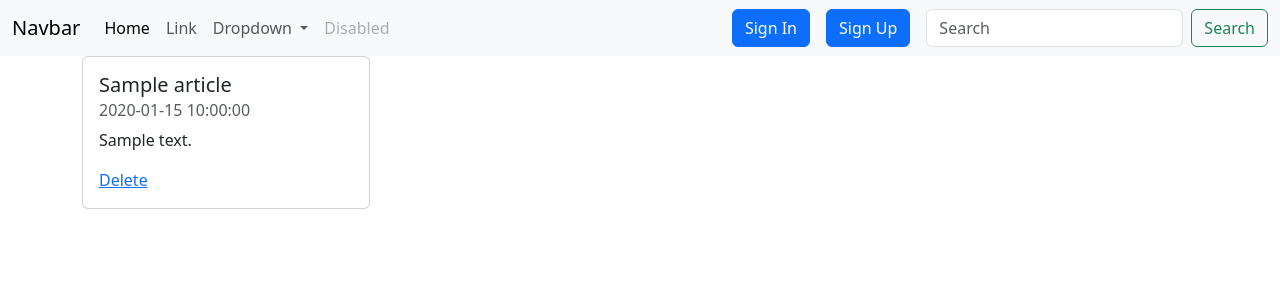
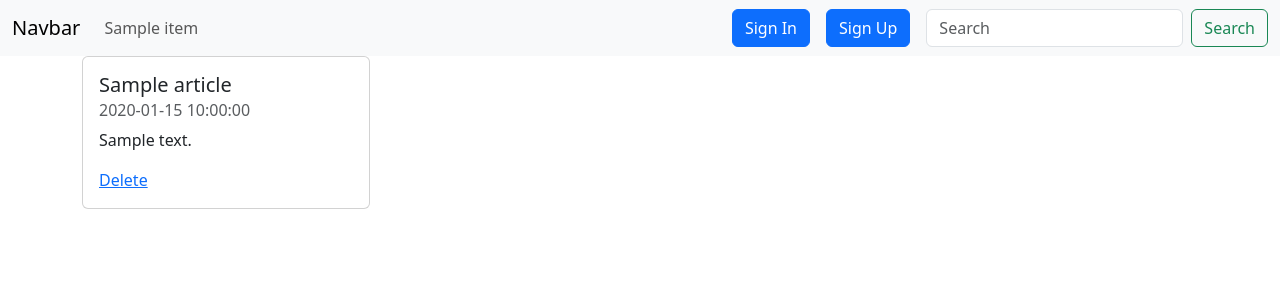
Before and after one commit to Cursoreducation/Python-Titans-group, a Flask app: page / in a window 1280 px wide. Shown: the top 300 px of the page. Run offline with Flask 2, Linux system fonts and the light colour scheme; tables that the repository leaves empty hold one stand-in row (values such as "Sample post").

Commit message:
flask restful

```diff
--- a/lectures/flask-app/app.py
+++ b/lectures/flask-app/app.py
@@ -1,9 +1,11 @@
 from flask import Flask
 from flask_sqlalchemy import SQLAlchemy
 from flask_migrate import Migrate
+from flask_restful import Api
 
 
 app = Flask(__name__)
+api = Api(app)
 db = SQLAlchemy()
 app.config["SQLALCHEMY_DATABASE_URI"] = "mysql+pymysql://flask:flask@db:3306/flask"
 app.secret_key = "sadasdsdssadsadsadsadsadssaddas"
--- a/lectures/flask-app/models/models.py
+++ b/lectures/flask-app/models/models.py
@@ -26,3 +26,27 @@ class Article(db.Model):
     title = db.Column(db.String(255), nullable=False)
     body = db.Column(db.Text, nullable = False)
     created_at = db.Column(db.DateTime, default=datetime.utcnow())
+
+    @property
+    def serialize(self):
+        return {
+            "id": self.id,
+            "title": self.title,
+            "body": self.body,
+            "created_at": self.created_at.strftime("%Y-%m-%d %H:%m:%s")
+        }
+
+
+class MenuItem(db.Model):
+    __tablename__="menu_items"
+    id = db.Column(db.Integer, primary_key=True)
+    name = db.Column(db.String(255), nullable=False)
+    link = db.Column(db.String(255), nullable=False)
+
+    @property
+    def serialize(self):
+        return {
+            "id": self.id,
+            "name": self.name,
+            "link": self.link
+        }
--- a/lectures/flask-app/routes/__init__.py
+++ b/lectures/flask-app/routes/__init__.py
@@ -1,2 +1,3 @@
 from .main import *
 from .articles import *
+from .api import *
--- /dev/null
+++ b/lectures/flask-app/routes/api.py
@@ -0,0 +1,62 @@
+from app import api, db
+from models import Article, MenuItem
+from flask import request, Response
+from flask_restful import Resource
+
+
+class ArticleResource(Resource):
+    def get(self):
+        articles = Article.query.all()
+        articles_list = []
+        for article in articles:
+            articles_list.append(article.serialize)
+        return articles_list
+
+    def post(self):
+        data = request.json
+        article = Article(title=data.get("title"), body=data.get("body"))
+        db.session.add(article)
+        db.session.commit()
+        return article.serialize
+
+
+class ArticleSingleResource(Resource):
+    def get(self, id):
+        article = Article.query.get(id)
+        return article.serialize
+
+    def put(self, id):
+        data = request.json
+        article = Article.query.get(id)
+        article.title = data.get("title")
+        article.body = data.get("body")
+        db.session.add(article)
+        db.session.commit()
+        return article.serialize
+
+    def delete(self, id):
+        article = Article.query.get(id)
+        db.session.delete(article)
+        db.session.commit()
+        return Response("", status=204)
+
+
+class MenuItemResource(Resource):
+    def get(self):
+        menu_items = MenuItem.query.all()
+        menu_items_list = []
+        for menu_item in menu_items:
+            menu_items_list.append(menu_item.serialize)
+        return menu_items_list
+
+    def post(self):
+        data = request.json
+        menu_item = MenuItem(name=data.get("name"), link=data.get("link"))
+        db.session.add(menu_item)
+        db.session.commit()
+        return menu_item.serialize
+
+
+api.add_resource(ArticleResource, "/api/articles")
+api.add_resource(ArticleSingleResource, "/api/articles/<int:id>")
+api.add_resource(MenuItemResource, "/api/menu-items")
--- /dev/null
+++ b/lectures/flask-app/static/index.js
@@ -0,0 +1,11 @@
+fetch("/api/menu-items")
+    .then(response => response.json())
+    .then(function (response) {
+        var menu = document.getElementById("menu")
+        for (let el of response) {
+            var li = document.createElement("li");
+            li.classList.add("nav-item");
+            li.innerHTML = "<a href='" + el.link + "' class='nav-link'>" + el.name + "</a>";
+            menu.append(li);
+        }
+    })
--- a/lectures/flask-app/templates/base.html
+++ b/lectures/flask-app/templates/base.html
@@ -17,27 +17,7 @@
       <span class="navbar-toggler-icon"></span>
     </button>
     <div class="collapse navbar-collapse" id="navbarSupportedContent">
-      <ul class="navbar-nav me-auto mb-2 mb-lg-0">
-        <li class="nav-item">
-          <a class="nav-link active" aria-current="page" href="#">Home</a>
-        </li>
-        <li class="nav-item">
-          <a class="nav-link" href="#">Link</a>
-        </li>
-        <li class="nav-item dropdown">
-          <a class="nav-link dropdown-toggle" href="#" role="button" data-bs-toggle="dropdown" aria-expanded="false">
-            Dropdown
-          </a>
-          <ul class="dropdown-menu">
-            <li><a class="dropdown-item" href="#">Action</a></li>
-            <li><a class="dropdown-item" href="#">Another action</a></li>
-            <li><hr class="dropdown-divider"></li>
-            <li><a class="dropdown-item" href="#">Something else here</a></li>
-          </ul>
-        </li>
-        <li class="nav-item">
-          <a class="nav-link disabled">Disabled</a>
-        </li>
+      <ul class="navbar-nav me-auto mb-2 mb-lg-0" id="menu">
       </ul>
       {% if session.get("user") %}
           <p>{{ session.get("user").get("first_name") }} {{ session.get("user").get("last_name") }}</p>
@@ -60,6 +40,6 @@
     {% endblock %}
 </div>
 <script src="https://cdn.jsdelivr.net/npm/bootstrap@5.3.0-alpha3/dist/js/bootstrap.bundle.min.js" integrity="sha384-ENjdO4Dr2bkBIFxQpeoTz1HIcje39Wm4jDKdf19U8gI4ddQ3GYNS7NTKfAdVQSZe" crossorigin="anonymous"></script>
-
+<script src="/static/index.js"></script>
 </body>
 </html>
```
Also changed, not shown: lectures/flask-app/migrations/versions/d3b945427f43_create_menu_items_table.py (added, +33 -0 lines), lectures/flask-app/requirements.txt (+11 -27 lines).
